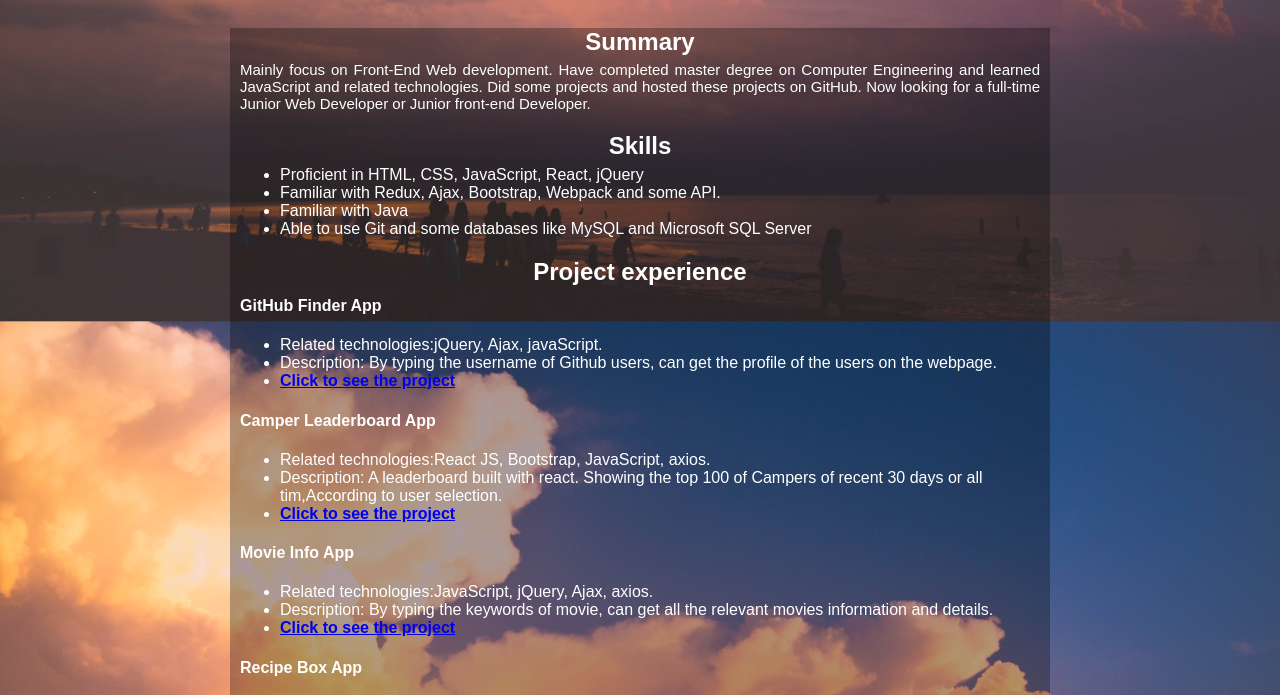
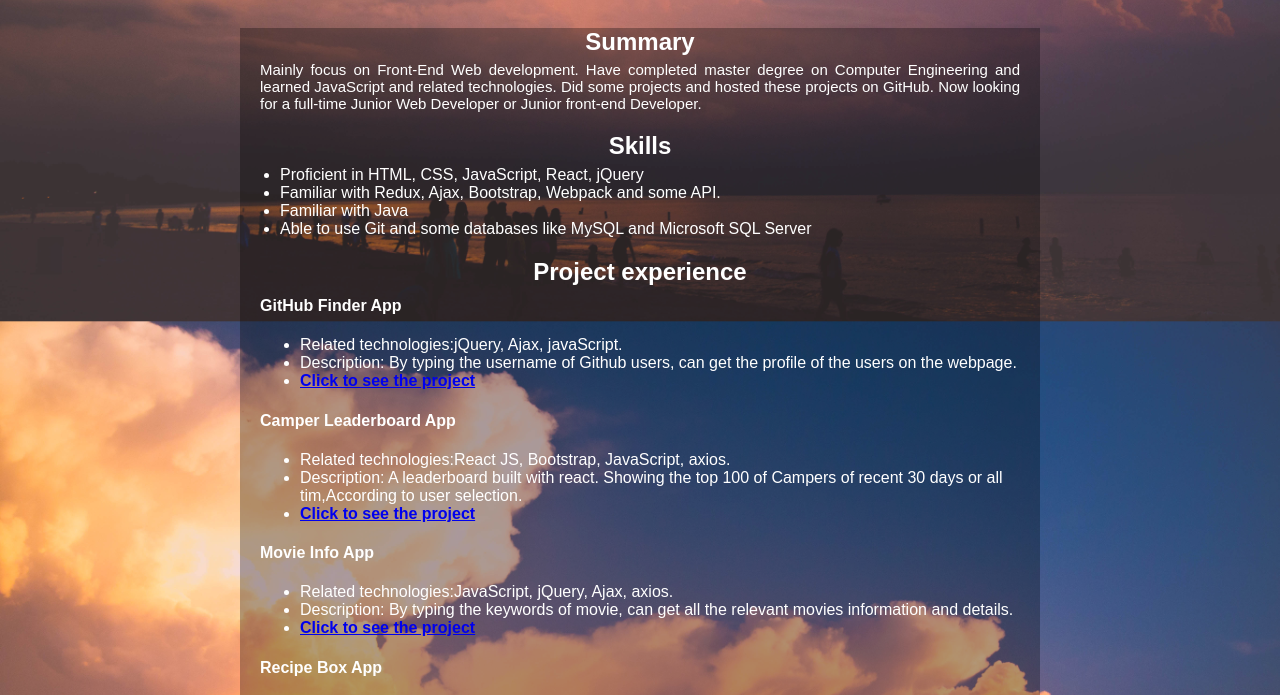
Before and after one commit to DaliChao/DaliChao.github.io, a plain HTML site: page index.html in a window 1280 px wide. Shown: the part 532-1227 px from the top of the page. Drawn offline with Linux system fonts and the light colour scheme.

Commit message:
Update master.css

```diff
--- a/css/master.css
+++ b/css/master.css
@@ -37,6 +37,7 @@ h1{
 }
 .social-icons{
   font-size: 40px;
+
 }
 .social-icons a{
   color:white;
@@ -55,8 +56,6 @@ h1{
   width:800px;
   margin:auto;
   background-color:rgba(0,0,0,0.3);
-  padding-left: 10px;
-  padding-right: 10px;
 }
 .summary h2{
 text-align: center;
@@ -77,3 +76,7 @@ h5{
 ul li a{
   font-weight:bold;
 }
+.divPad{
+  padding-left: 20px;
+  padding-right: 20px;
+}
```
